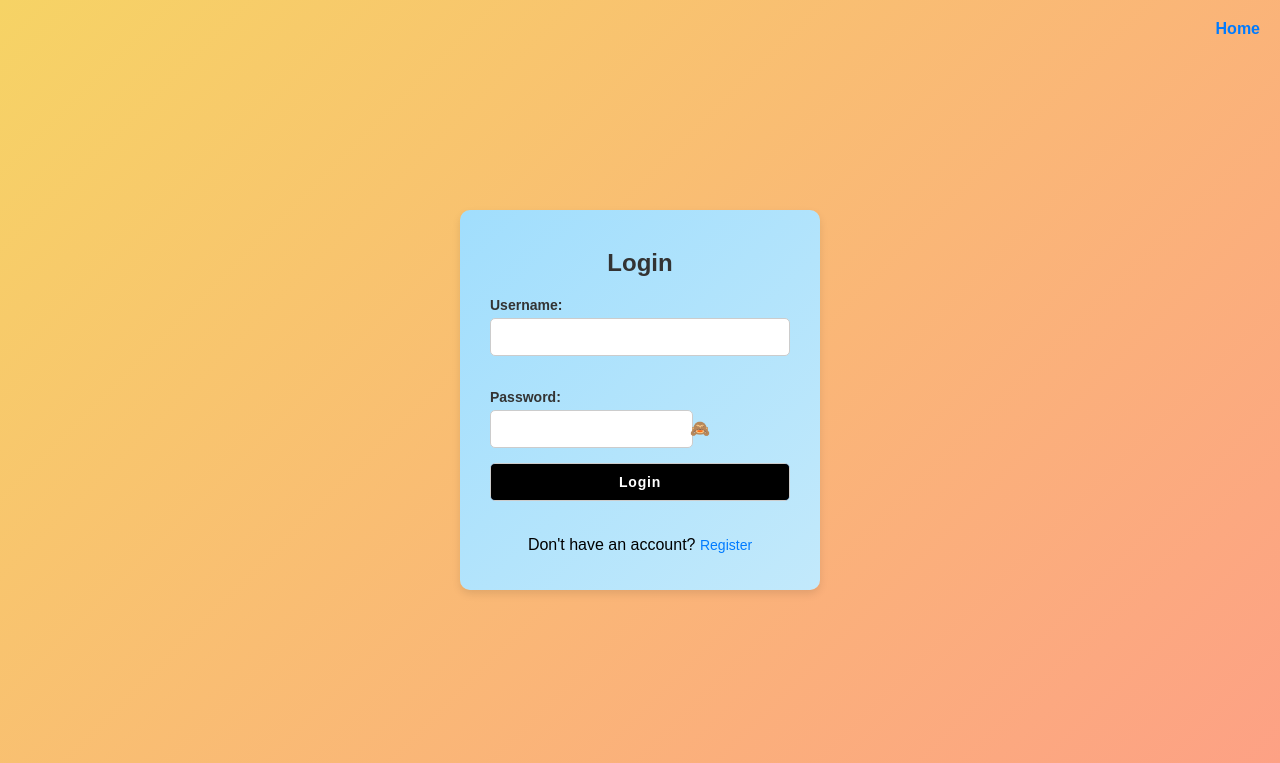
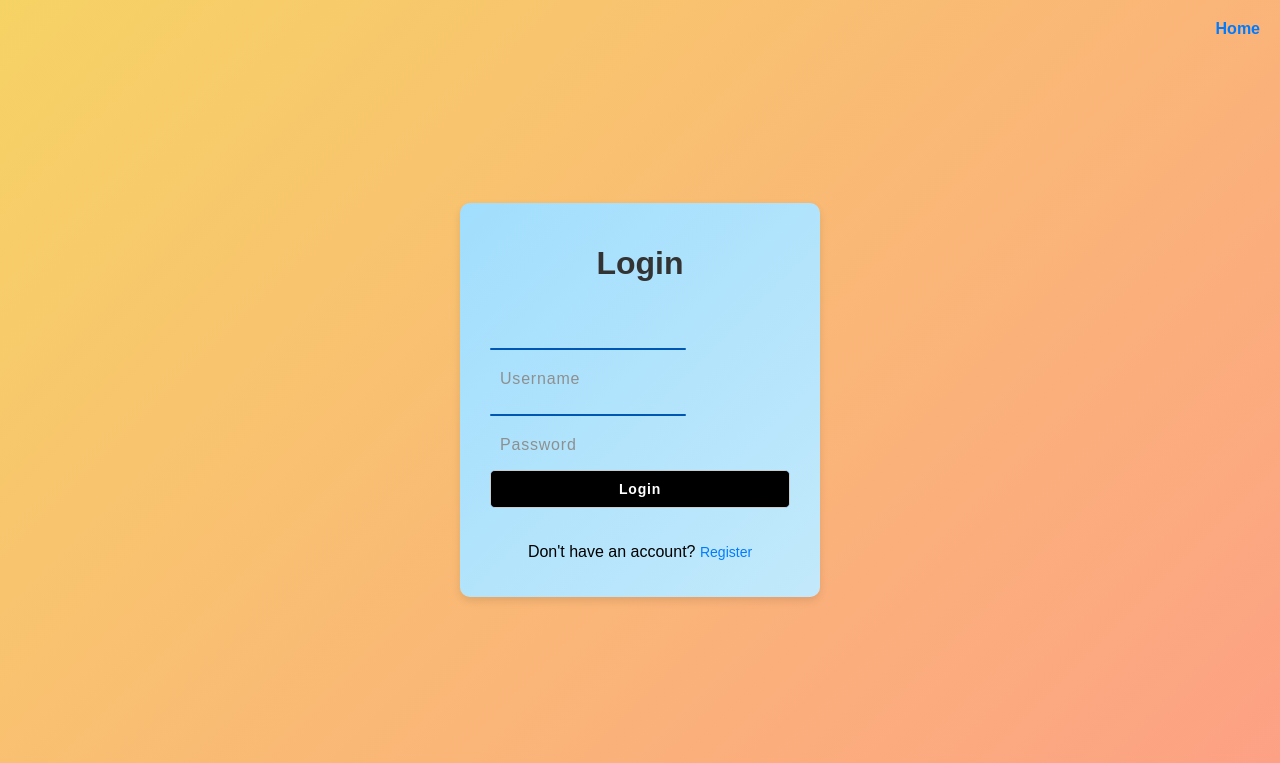
Before and after one commit to pvshyamlal/Intelligent-Financial-Planning-Project, a Django app: template financial_planner/accounts/templates/accounts/login.html in a window 1280 px wide. Shown: the top 763 px of the page. Run offline with Django 3.2, Linux system fonts and the light colour scheme; the template is opened without the code that fills it, so the values that code supplies are empty.

```diff
--- a/financial_planner/accounts/templates/accounts/login.html
+++ b/financial_planner/accounts/templates/accounts/login.html
@@ -17,6 +17,62 @@
             height: 100vh;
         }
 
+        .inputbox {
+            position: relative;
+            width: 196px;
+            }
+
+            .inputbox input {
+            position: relative;
+            width: 100%;
+            padding: 20px 10px 10px;
+            background: transparent;
+            outline: none;
+            box-shadow: none;
+            border: none;
+            color: #ffffff;
+            font-size: 1em;
+            letter-spacing: 0.05em;
+            transition: 0.5s;
+            z-index: 10;
+            }
+
+            .inputbox span {
+            position: absolute;
+            left: 0;
+            padding: 20px 10px 10px;
+            font-size: 1em;
+            color: #8f8f8f;
+            letter-spacing: 00.05em;
+            transition: 0.5s;
+            pointer-events: none;
+            }
+
+            .inputbox input:valid ~span,
+            .inputbox input:focus ~span {
+            color: #45f3ff;
+            transform: translateX(-10px) translateY(-34px);
+            font-size: 0,75em;
+            }
+
+            .inputbox i {
+            position: absolute;
+            left: 0;
+            bottom: 0;
+            width: 100%;
+            height: 2px;
+            background: #0056b3;
+            border-radius: 4px;
+            transition: 0.5s;
+            pointer-events: none;
+            z-index: 9;
+            }
+
+            .inputbox input:valid ~i,
+            .inputbox input:focus ~i {
+            height: 44px;
+            }
+
         .form-container {
             background: linear-gradient(135deg, #a1defd, #c2e9fb); /* Cool calming gradient */
             padding: 20px 30px;
@@ -25,30 +81,25 @@
             width: 300px;
         }
 
-        .form-container h2 {
+        .form-container h1 {
             margin-bottom: 20px;
             text-align: center;
             color: #333;
+            font-weight: bold;
+            transition: box-shadow 10s ease; /* Smooth transition for the glow effect */
+        }
+
+        .form-container h1:hover {
+            text-shadow:
+            0 0 10px #02f90e,
+            0 0 40px #fa1010,
+            0 0 75px #dcf902; /* Green glow effect */
+            color: #ffffff; /* Change text color to match the glow */
         }
 
         .form-container form {
             display: flex;
             flex-direction: column;
-        }
-
-        .form-container label {
-            font-size: 14px;
-            color: #333;
-            margin-bottom: 5px;
-            font-weight: bold;
-        }
-
-        .form-container input {
-            padding: 10px;
-            margin-bottom: 15px;
-            border: 1px solid #ccc;
-            border-radius: 5px;
-            font-size: 14px;
         }
 
         .form-container button {
@@ -184,7 +235,7 @@
     </div>
 
     <div class="form-container">
-        <h2>Login</h2>
+        <h1>Login</h1>
 
         <!-- Messages for errors and success -->
         {% if messages %}
@@ -198,16 +249,19 @@
         <form method="post">
             {% csrf_token %}
 
+
+            <div class="inputbox">
+                <input required="required" type="text" name="username">
+                <span for="username">Username</span>
+                <i></i>
+            </div><br>
             <!-- Username Input -->
-            <label for="username">Username:</label>
-            <input type="text" name="username" required><br>
 
-            <!-- Password Input -->
-            <label for="password">Password:</label>
-            <div class="password-container">
-                <input type="password" name="password" required><br>
-                <span class="password-toggle" id="toggle-password-login">🙈</span>
-            </div>
+            <div class="inputbox">
+                <input required="required" type="password" name="password">
+                <span for="password">Password</span>
+                <i></i>
+            </div><br><br><br>
 
             <button type="submit"><span>Login</span></button>
         </form>
--- a/financial_planner/accounts/views.py
+++ b/financial_planner/accounts/views.py
@@ -409,6 +409,7 @@ def view_expenses(request):
             expense.date = expense.date.strftime('%b %d %Y')  # Format as "Dec 04 2024"
 
     return render(request, 'accounts/view_expenses.html', {'expenses': expenses})
+
 @login_required
 def financial_reports(request):
     # Filter expenses for the logged-in user
@@ -446,6 +447,7 @@ def financial_reports(request):
         'average_daily_expense': average_daily_expense,
     }
     return render(request, 'accounts/financial_reports.html', context)
+
 @login_required
 def edit_expense(request, expense_id):
     expense = get_object_or_404(Expense, id=expense_id, user=request.user)
```
Also changed, not shown: financial_planner/accounts/templates/accounts/home.html (+29 -6 lines), 9 other files.
